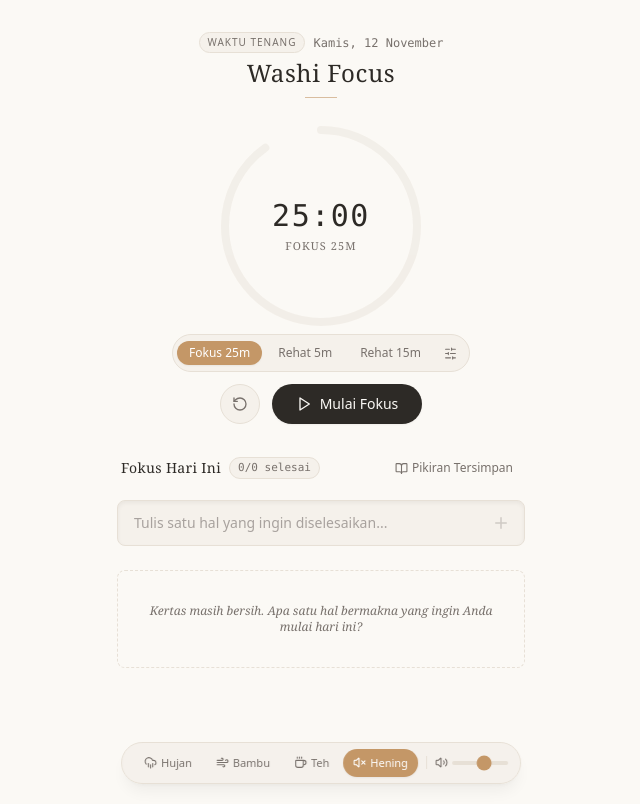
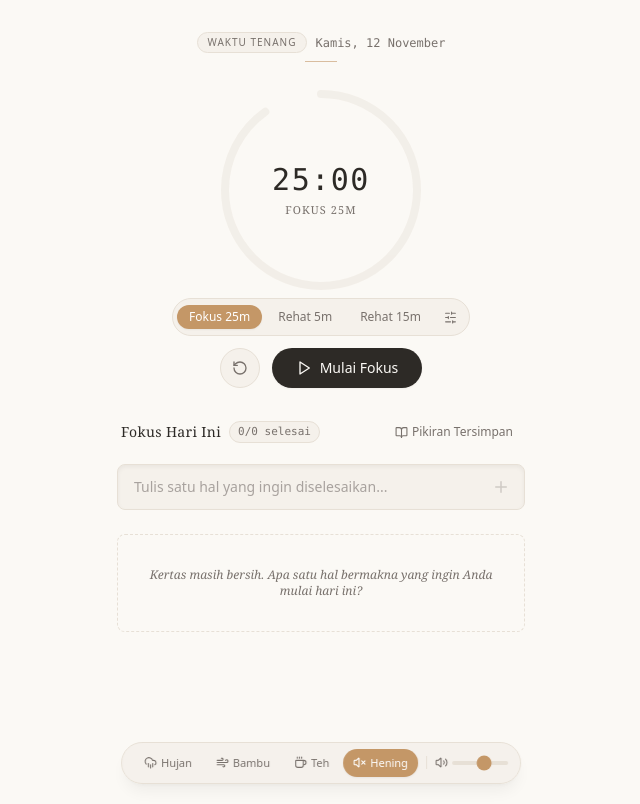
Before and after one commit to hikalputra12/todo-list-app, a React (Vite) app: page / in a window 1280 px wide. Shown: the whole page, without its empty margins (319-959 px from the left). Built offline with nearby package versions, Linux system fonts and the light colour scheme.

Commit message:
refactor: remove Washi Focus title from header for cleaner minimalist look

```diff
--- a/src/App.tsx
+++ b/src/App.tsx
@@ -141,7 +141,7 @@ export default function App() {
   return (
     <WashiContainer>
       {/* Poetic Header */}
-      <ZenHeader title="Washi Focus" subtitle="Waktu Tenang" />
+      <ZenHeader subtitle="Waktu Tenang" />
 
       {/* Ensō Pomodoro Timer */}
       <EnsoTimer
--- a/src/components/layout/ZenHeader.tsx
+++ b/src/components/layout/ZenHeader.tsx
@@ -6,7 +6,7 @@ interface ZenHeaderProps {
 }
 
 export const ZenHeader: React.FC<ZenHeaderProps> = ({
-  title = 'Washi Focus',
+  title,
   subtitle = 'Waktu Tenang',
 }) => {
   // Format Indonesian date: e.g. "Kamis, 12 November"
@@ -18,18 +18,20 @@ export const ZenHeader: React.FC<ZenHeaderProps> = ({
   });
 
   return (
-    <header className="flex flex-col items-center text-center my-3 transition-all">
-      <div className="flex items-center gap-2 mb-1">
-        <span className="text-[10px] tracking-widest uppercase px-2 py-0.5 rounded-full border border-[#E7E0D6] bg-[#F5F1EB] text-[#78716C]">
+    <header className="flex flex-col items-center text-center my-3 transition-all select-none">
+      <div className="flex items-center gap-2">
+        <span className="text-[10px] tracking-widest uppercase px-2.5 py-0.5 rounded-full border border-[#E7E0D6] bg-[#F5F1EB] text-[#78716C]">
           {subtitle}
         </span>
         <span className="text-xs text-[#78716C] font-mono">
           {dateStr}
         </span>
       </div>
-      <h1 className="text-2xl font-serif tracking-wide text-[#2D2A26] font-normal">
-        {title}
-      </h1>
+      {title && (
+        <h1 className="text-2xl font-serif tracking-wide text-[#2D2A26] font-normal mt-1">
+          {title}
+        </h1>
+      )}
       <div className="w-8 h-[1px] bg-[#C49767] opacity-60 mt-2"></div>
     </header>
   );
```
Also changed, not shown: 2 other files (tests, documents, lock files or other folders).
